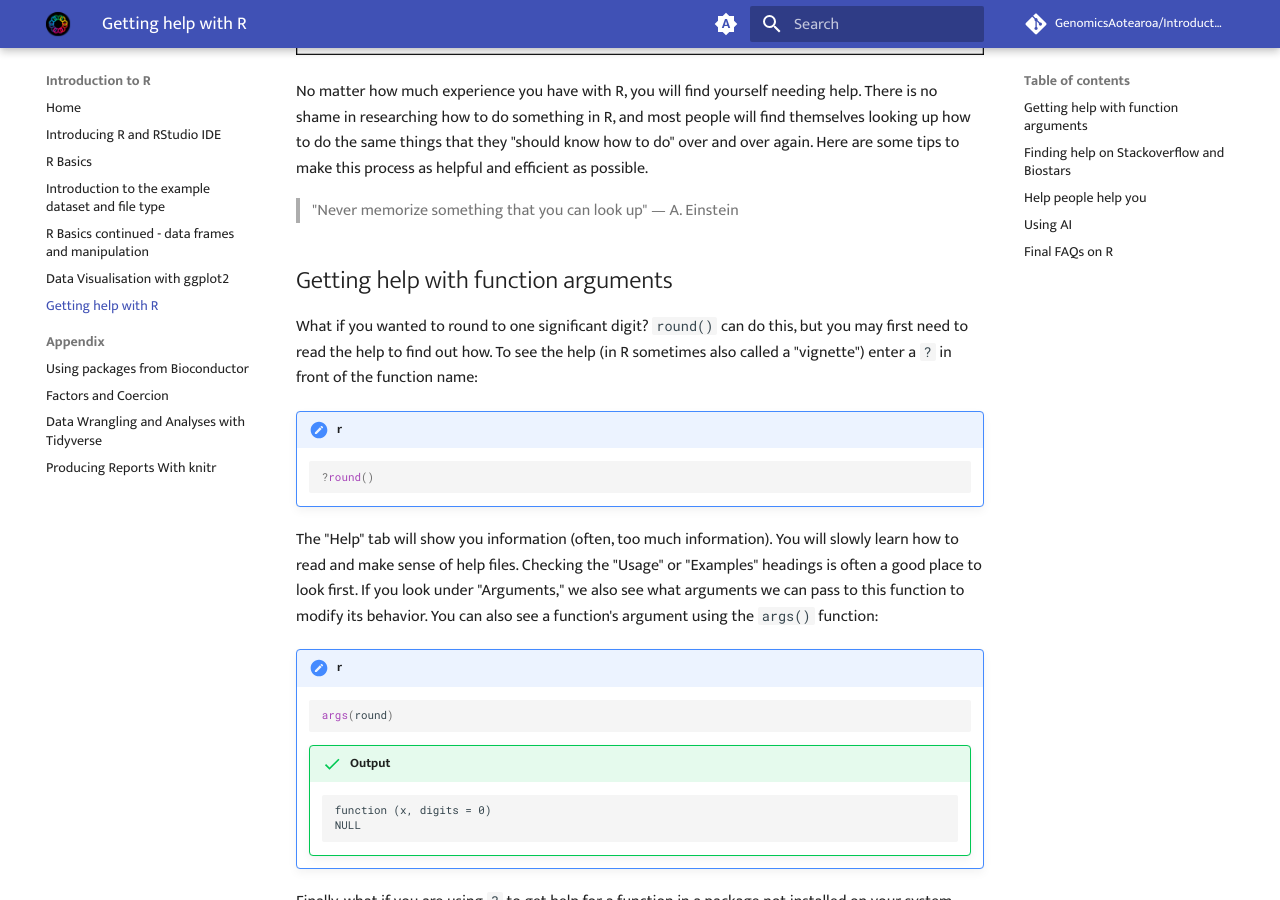
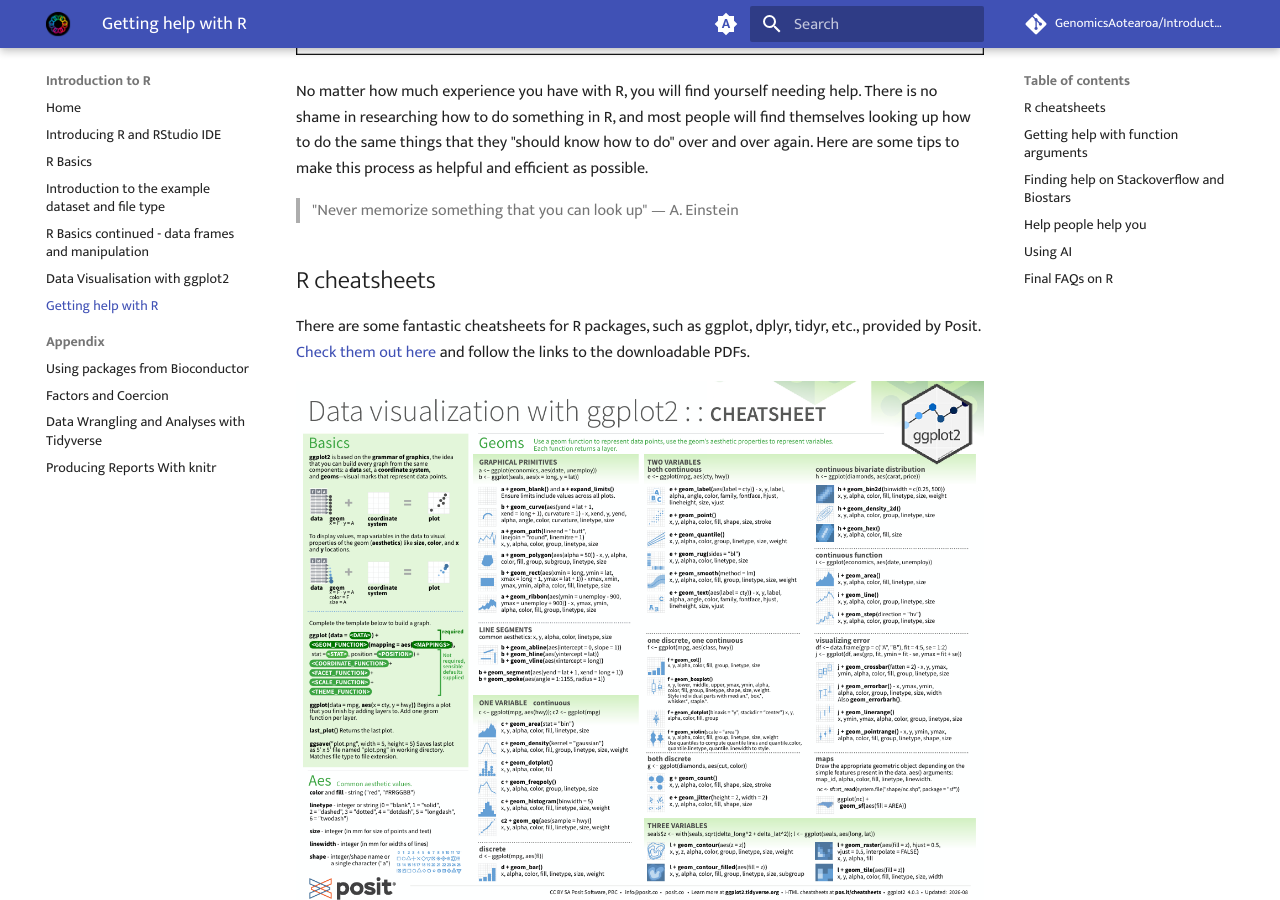
Before and after one commit to GenomicsAotearoa/Introduction-to-R, an MkDocs documentation site: the page built from docs/05-r-help.md, in a window 1280 px wide and 900 px high, scrolled down 623 px. Built offline with MkDocs 1.6.1 and Material for MkDocs 9.7.7, drawn with Linux system fonts in a browser that asks for light colours; comment, search, counter and statistics services are not loaded.

Commit message:
fix #26 cheatsheets

```diff
--- a/docs/05-r-help.md
+++ b/docs/05-r-help.md
@@ -29,6 +29,13 @@
 
 > "Never memorize something that you can look up" — A. Einstein
 
+
+## R cheatsheets
+
+There are some fantastic cheatsheets for R packages, such as ggplot, dplyr, tidyr, etc., provided by Posit. [Check them out here](https://rstudio.github.io/cheatsheets/) and follow the links to the downloadable PDFs.
+
+
+[![ggplot cheatsheet](figures/ggplot-cheatsheet.png)](https://rstudio.github.io/cheatsheets/data-visualization.pdf)
 
 ## Getting help with function arguments
 
```
Also changed, not shown: docs/figures/ggplot-cheatsheet.png (added).
